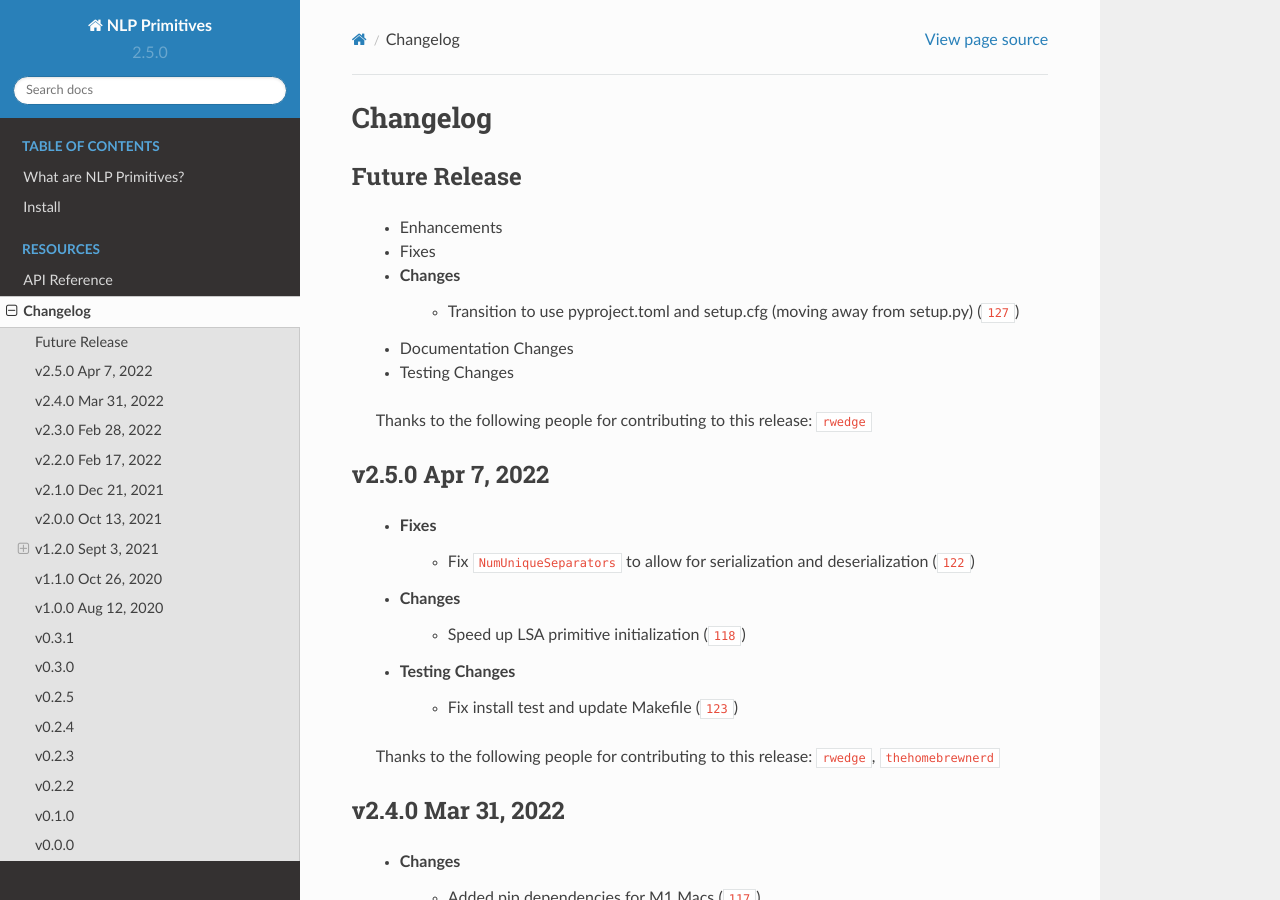
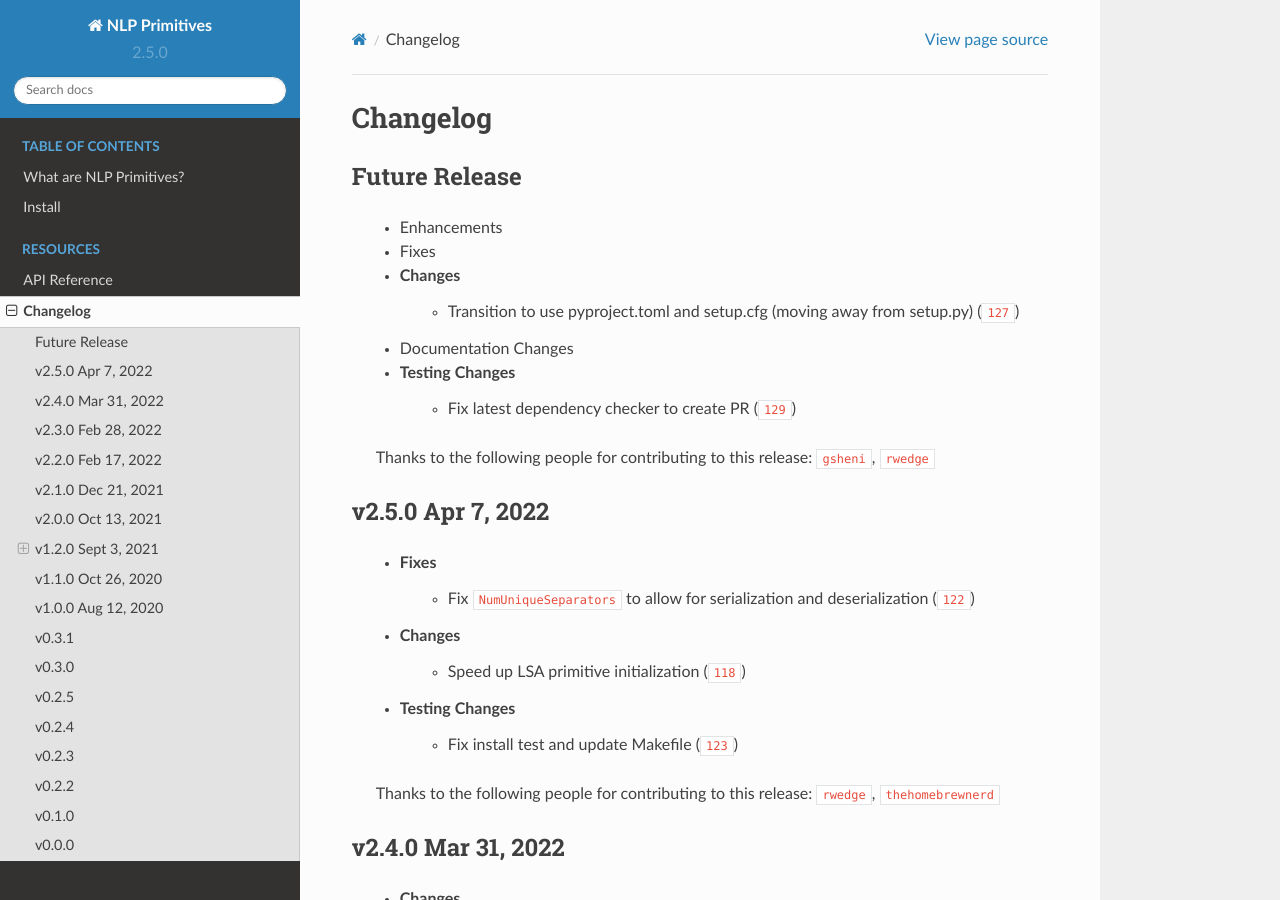
Before and after one commit to alteryx/nlp_primitives, a Sphinx documentation site: the page built from docs/source/changelog.rst, in a window 1280 px wide and 900 px high. Built offline with Sphinx 7.4.7 and the Read the Docs theme 2.0.0, drawn with Linux system fonts in a browser that asks for light colours; cross-references to code outside the pages are shown as plain code.

Commit message:
Update changelog.rst

```diff
--- a/docs/source/changelog.rst
+++ b/docs/source/changelog.rst
@@ -10,9 +10,10 @@ Future Release
         * Transition to use pyproject.toml and setup.cfg (moving away from setup.py) (:pr:`127`)
     * Documentation Changes
     * Testing Changes
+        * Fix latest dependency checker to create PR (:pr:`129`)
 
     Thanks to the following people for contributing to this release:
-    :user:`rwedge`
+    :user:`gsheni`, :user:`rwedge`
 
 v2.5.0 Apr 7, 2022
 ==================
```
